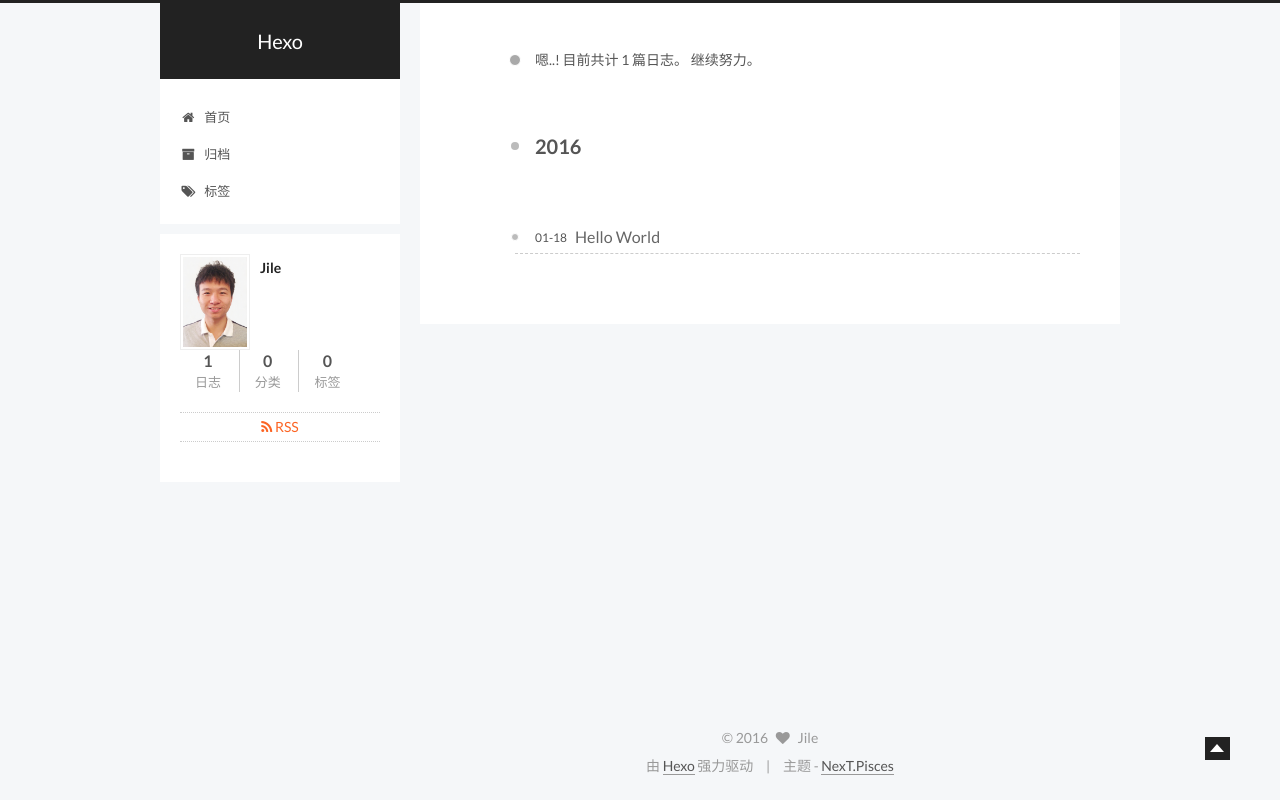
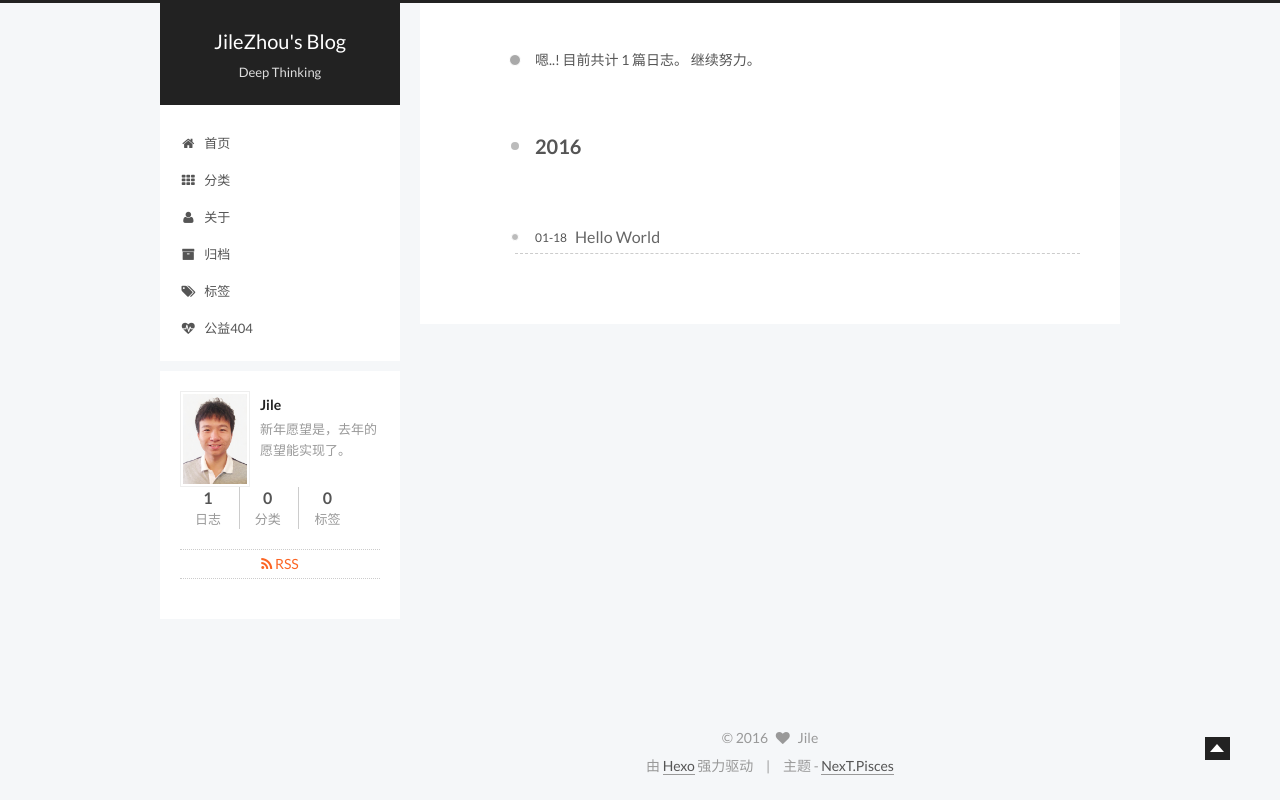
Before and after one commit to jilezhou/jilezhou.github.io, a plain HTML site: page archives/2016/01/index.html in a window 1280 px wide. Drawn offline with Linux system fonts and the light colour scheme.

Commit message:
Site updated: 2016-01-23 00:34:32

```diff
--- a/2016/01/18/hello-world/index.html
+++ b/2016/01/18/hello-world/index.html
@@ -49,7 +49,7 @@
 
 
 
-  <link rel="alternate" href="/atom.xml" title="Hexo" type="application/atom+xml" />
+  <link rel="alternate" href="/atom.xml" title="JileZhou's Blog" type="application/atom+xml" />
 
 
 
@@ -66,7 +66,7 @@ Quick">
 <meta property="og:type" content="article">
 <meta property="og:title" content="Hello World">
 <meta property="og:url" content="http://yoursite.com/2016/01/18/hello-world/index.html">
-<meta property="og:site_name" content="Hexo">
+<meta property="og:site_name" content="JileZhou's Blog">
 <meta property="og:description" content="Welcome to Hexo! This is your very first post. Check documentation for more info. If you get any problems when using Hexo, you can find the answer in troubleshooting or you can ask me on GitHub.
 Quick">
 <meta property="og:updated_time" content="2016-01-18T10:42:30.000Z">
@@ -91,7 +91,7 @@ Quick">
   };
 </script>
 
-  <title> Hello World | Hexo </title>
+  <title> Hello World | JileZhou's Blog </title>
 </head>
 
 <body itemscope itemtype="http://schema.org/WebPage" lang="zh-Hans">
@@ -120,11 +120,11 @@ Quick">
   <div class="custom-logo-site-title">
     <a href="/"  class="brand" rel="start">
       <span class="logo-line-before"><i></i></span>
-      <span class="site-title">Hexo</span>
+      <span class="site-title">JileZhou's Blog</span>
       <span class="logo-line-after"><i></i></span>
     </a>
   </div>
-  <p class="site-subtitle"></p>
+  <p class="site-subtitle">Deep Thinking</p>
 </div>
 
 <div class="site-nav-toggle">
@@ -152,6 +152,26 @@ Quick">
         </li>
 
 
+        <li class="menu-item menu-item-categories">
+          <a href="/categories" rel="section">
+
+              <i class="menu-item-icon fa fa-th fa-fw"></i> <br />
+
+            分类
+          </a>
+        </li>
+
+
+        <li class="menu-item menu-item-about">
+          <a href="/about" rel="section">
+
+              <i class="menu-item-icon fa fa-user fa-fw"></i> <br />
+
+            关于
+          </a>
+        </li>
+
+
         <li class="menu-item menu-item-archives">
           <a href="/archives" rel="section">
 
@@ -168,6 +188,16 @@ Quick">
               <i class="menu-item-icon fa fa-tags fa-fw"></i> <br />
 
             标签
+          </a>
+        </li>
+
+
+        <li class="menu-item menu-item-commonweal">
+          <a href="/404.html" rel="section">
+
+              <i class="menu-item-icon fa fa-heartbeat fa-fw"></i> <br />
+
+            公益404
           </a>
         </li>
 
@@ -324,7 +354,7 @@ Quick">
                src="/images/jilezhou.jpg"
                alt="Jile" />
           <p class="site-author-name" itemprop="name">Jile</p>
-          <p class="site-description motion-element" itemprop="description"></p>
+          <p class="site-description motion-element" itemprop="description">新年愿望是，去年的愿望能实现了。</p>
         </div>
         <nav class="site-state motion-element">
           <div class="site-state-item site-state-posts">
@@ -335,10 +365,10 @@ Quick">
           </div>
 
           <div class="site-state-item site-state-categories">
-
+            <a href="/categories">
               <span class="site-state-item-count">0</span>
               <span class="site-state-item-name">分类</span>
-
+              </a>
           </div>
 
           <div class="site-state-item site-state-tags">
--- a/archives/2016/01/index.html
+++ b/archives/2016/01/index.html
@@ -47,7 +47,7 @@
 
 
 
-  <link rel="alternate" href="/atom.xml" title="Hexo" type="application/atom+xml" />
+  <link rel="alternate" href="/atom.xml" title="JileZhou's Blog" type="application/atom+xml" />
 
 
 
@@ -59,15 +59,15 @@
 
 
 
-<meta name="description">
+<meta name="description" content="新年愿望是，去年的愿望能实现了。">
 <meta property="og:type" content="website">
-<meta property="og:title" content="Hexo">
+<meta property="og:title" content="JileZhou's Blog">
 <meta property="og:url" content="http://yoursite.com/archives/2016/01/index.html">
-<meta property="og:site_name" content="Hexo">
-<meta property="og:description">
+<meta property="og:site_name" content="JileZhou's Blog">
+<meta property="og:description" content="新年愿望是，去年的愿望能实现了。">
 <meta name="twitter:card" content="summary">
-<meta name="twitter:title" content="Hexo">
-<meta name="twitter:description">
+<meta name="twitter:title" content="JileZhou's Blog">
+<meta name="twitter:description" content="新年愿望是，去年的愿望能实现了。">
 
 
 
@@ -85,7 +85,7 @@
   };
 </script>
 
-  <title> 归档 | Hexo </title>
+  <title> 归档 | JileZhou's Blog </title>
 </head>
 
 <body itemscope itemtype="http://schema.org/WebPage" lang="zh-Hans">
@@ -114,11 +114,11 @@
   <div class="custom-logo-site-title">
     <a href="/"  class="brand" rel="start">
       <span class="logo-line-before"><i></i></span>
-      <span class="site-title">Hexo</span>
+      <span class="site-title">JileZhou's Blog</span>
       <span class="logo-line-after"><i></i></span>
     </a>
   </div>
-  <p class="site-subtitle"></p>
+  <p class="site-subtitle">Deep Thinking</p>
 </div>
 
 <div class="site-nav-toggle">
@@ -146,6 +146,26 @@
         </li>
 
 
+        <li class="menu-item menu-item-categories">
+          <a href="/categories" rel="section">
+
+              <i class="menu-item-icon fa fa-th fa-fw"></i> <br />
+
+            分类
+          </a>
+        </li>
+
+
+        <li class="menu-item menu-item-about">
+          <a href="/about" rel="section">
+
+              <i class="menu-item-icon fa fa-user fa-fw"></i> <br />
+
+            关于
+          </a>
+        </li>
+
+
         <li class="menu-item menu-item-archives">
           <a href="/archives" rel="section">
 
@@ -162,6 +182,16 @@
               <i class="menu-item-icon fa fa-tags fa-fw"></i> <br />
 
             标签
+          </a>
+        </li>
+
+
+        <li class="menu-item menu-item-commonweal">
+          <a href="/404.html" rel="section">
+
+              <i class="menu-item-icon fa fa-heartbeat fa-fw"></i> <br />
+
+            公益404
           </a>
         </li>
 
@@ -277,7 +307,7 @@
                src="/images/jilezhou.jpg"
                alt="Jile" />
           <p class="site-author-name" itemprop="name">Jile</p>
-          <p class="site-description motion-element" itemprop="description"></p>
+          <p class="site-description motion-element" itemprop="description">新年愿望是，去年的愿望能实现了。</p>
         </div>
         <nav class="site-state motion-element">
           <div class="site-state-item site-state-posts">
@@ -288,10 +318,10 @@
           </div>
 
           <div class="site-state-item site-state-categories">
-
+            <a href="/categories">
               <span class="site-state-item-count">0</span>
               <span class="site-state-item-name">分类</span>
-
+              </a>
           </div>
 
           <div class="site-state-item site-state-tags">
--- a/atom.xml
+++ b/atom.xml
@@ -1,7 +1,7 @@
 <?xml version="1.0" encoding="utf-8"?>
 <feed xmlns="http://www.w3.org/2005/Atom">
-  <title><![CDATA[Hexo]]></title>
-
+  <title><![CDATA[JileZhou's Blog]]></title>
+  <subtitle><![CDATA[Deep Thinking]]></subtitle>
   <link href="/atom.xml" rel="self"/>
   <link href="http://yoursite.com/"/>
   <updated>2016-01-18T10:42:30.000Z</updated>
--- a/css/main.css
+++ b/css/main.css
@@ -1544,7 +1544,7 @@ pre .javascript .function {
   width: 4px;
   height: 4px;
   border-radius: 50%;
-  background: #fff;
+  background: #7a9cbd;
 }
 .sidebar-nav {
   margin: 0 0 20px;
```
Also changed, not shown: archives/2016/index.html (+43 -13 lines), archives/index.html (+43 -13 lines), index.html (+43 -13 lines).
